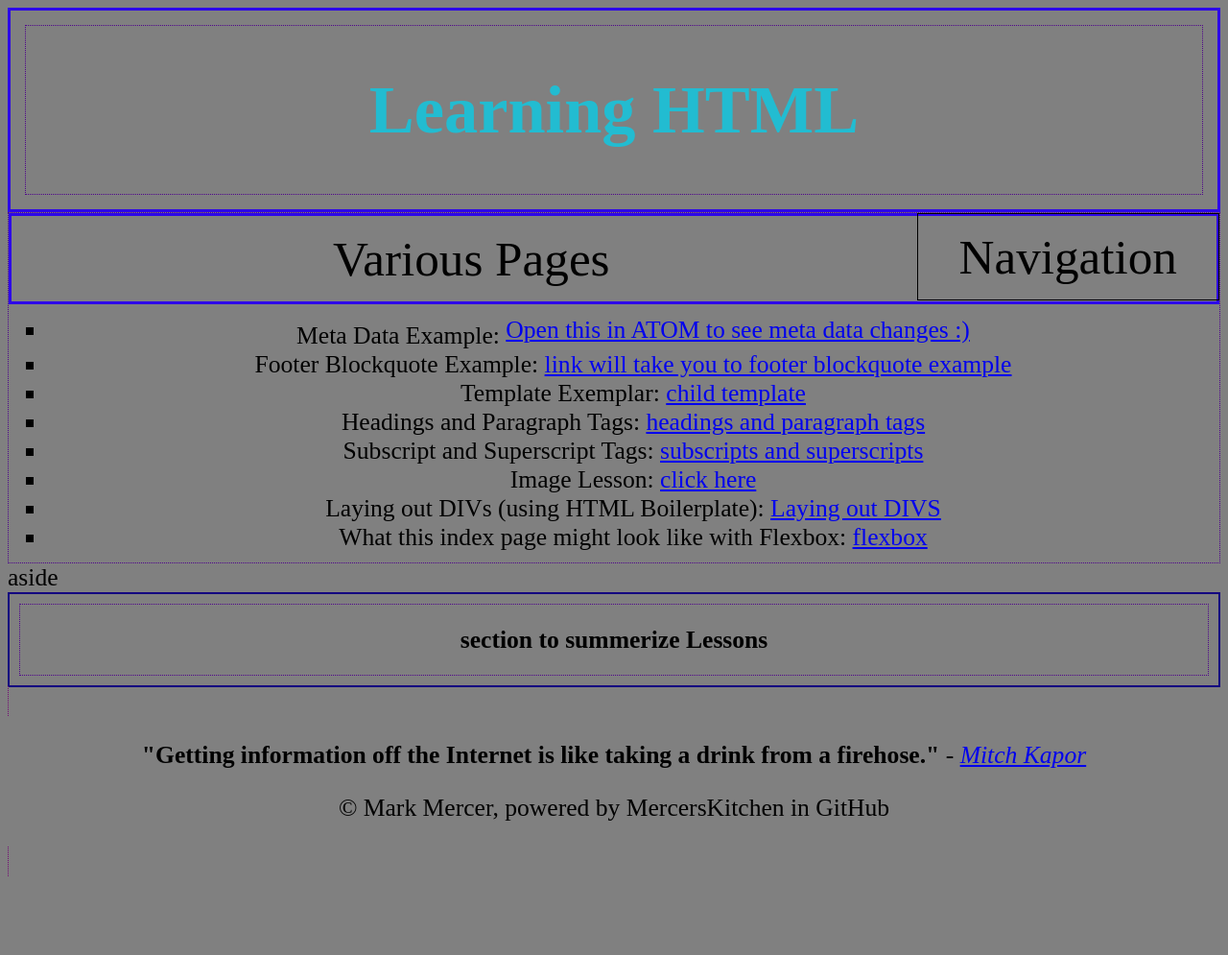
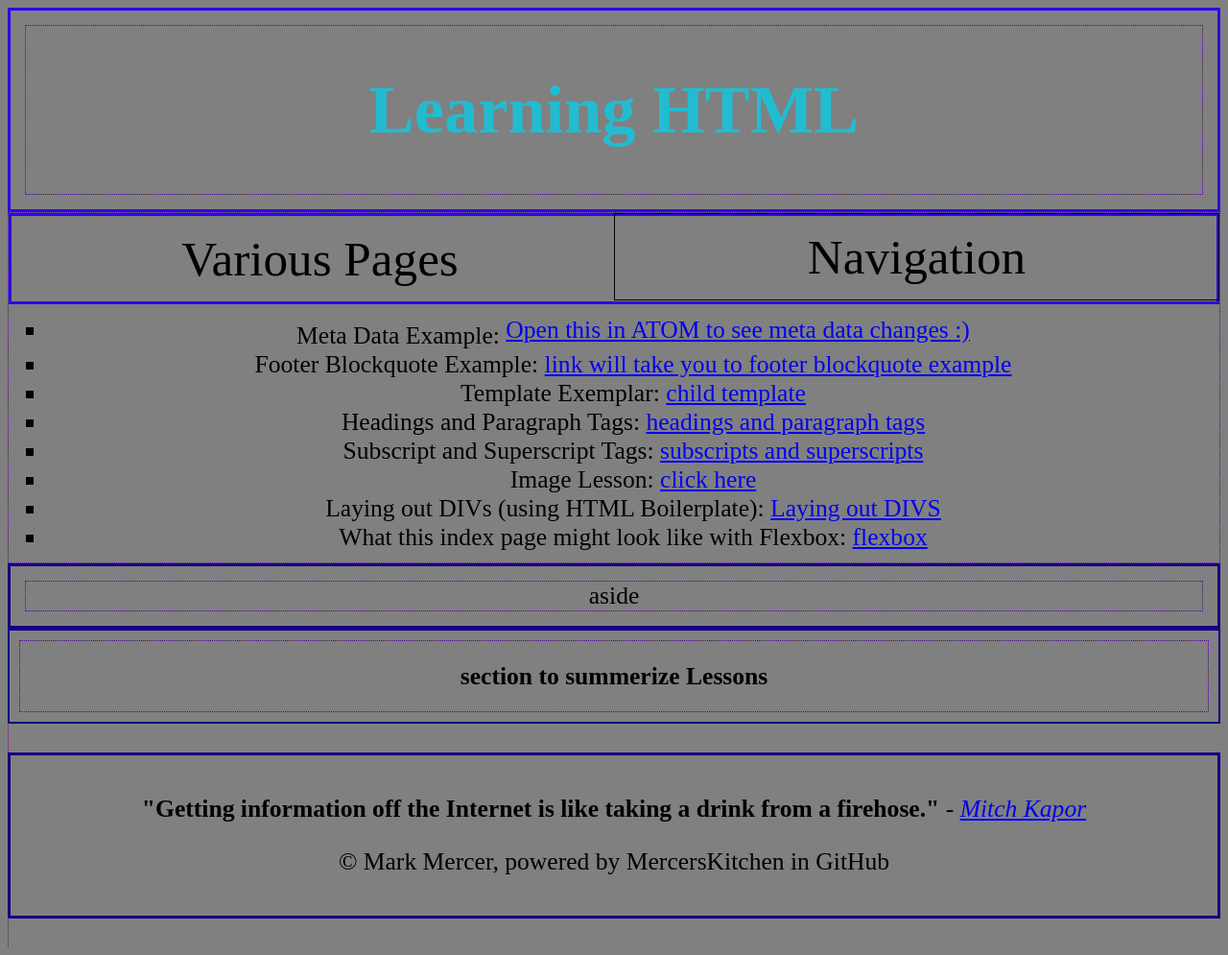
Before and after one commit to ghvbvv/learning-HTML, a plain HTML site: page index.html in a window 1280 px wide. Shown: the whole page at 96% size. Before the commit the page ends 921 px from the top, so only its background shows below. Drawn offline with Linux system fonts and the light colour scheme.

Commit message:
Update index.html

```diff
--- a/index.html
+++ b/index.html
@@ -50,9 +50,9 @@
                 border: 3px solid rgb(19,0,128)
             }
             .nav{
-                width: 25%;
+                width: 50%;
                 float: right;
-                padding 15px;
+                padding: 15px;
                 border: 1px solid rgb(0, 0, 0)
 
             }
@@ -63,8 +63,8 @@
                 border: 2px solid rgb(19,0,128)
             }
             .aside{
-                width: 25%;
-                float: left;
+                width: 100%;
+                float: middle;
                 padding: 15px;
                 border: 3px solid rgb(19,0,128)
             }
@@ -104,7 +104,7 @@
                 </ul>
             </section>
         </div></nav>
-        <aside>aside</aside>
+        <aside class="aside"><div>aside</aside></div>
         <main class="main">
             <div>
             <h2>section to summerize Lessons</h2>
@@ -115,7 +115,7 @@
         <footer></footer>
     </body>
 
-    <divfooter><footer>
+    <divfooter><footer class="footer">
         <blockquote cite="https://www.brainyquote.com/quotes/mitch_kapor_163583">
             <!-- Date Accessed 20220919 -->
         </blockquote>
```
